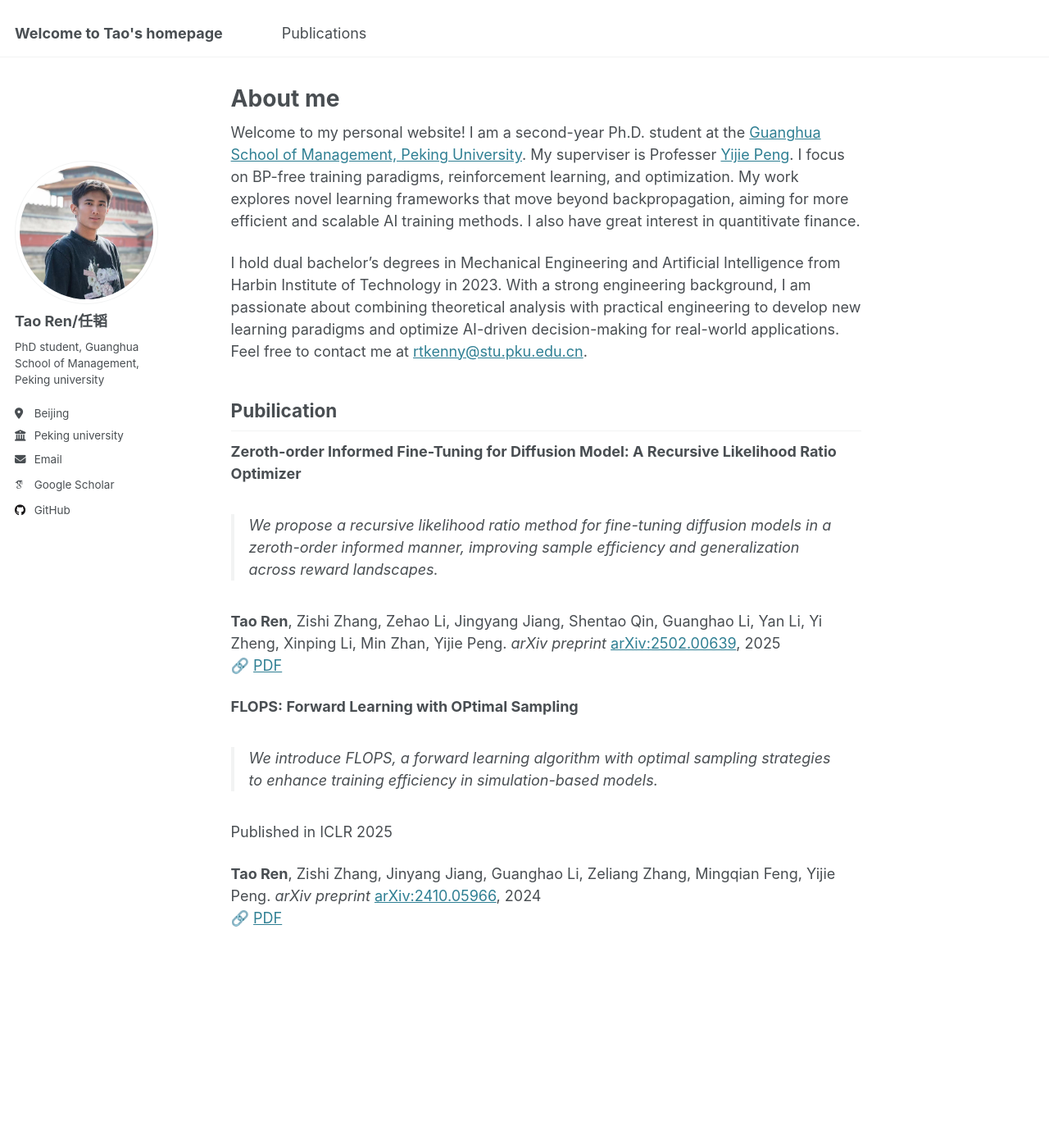
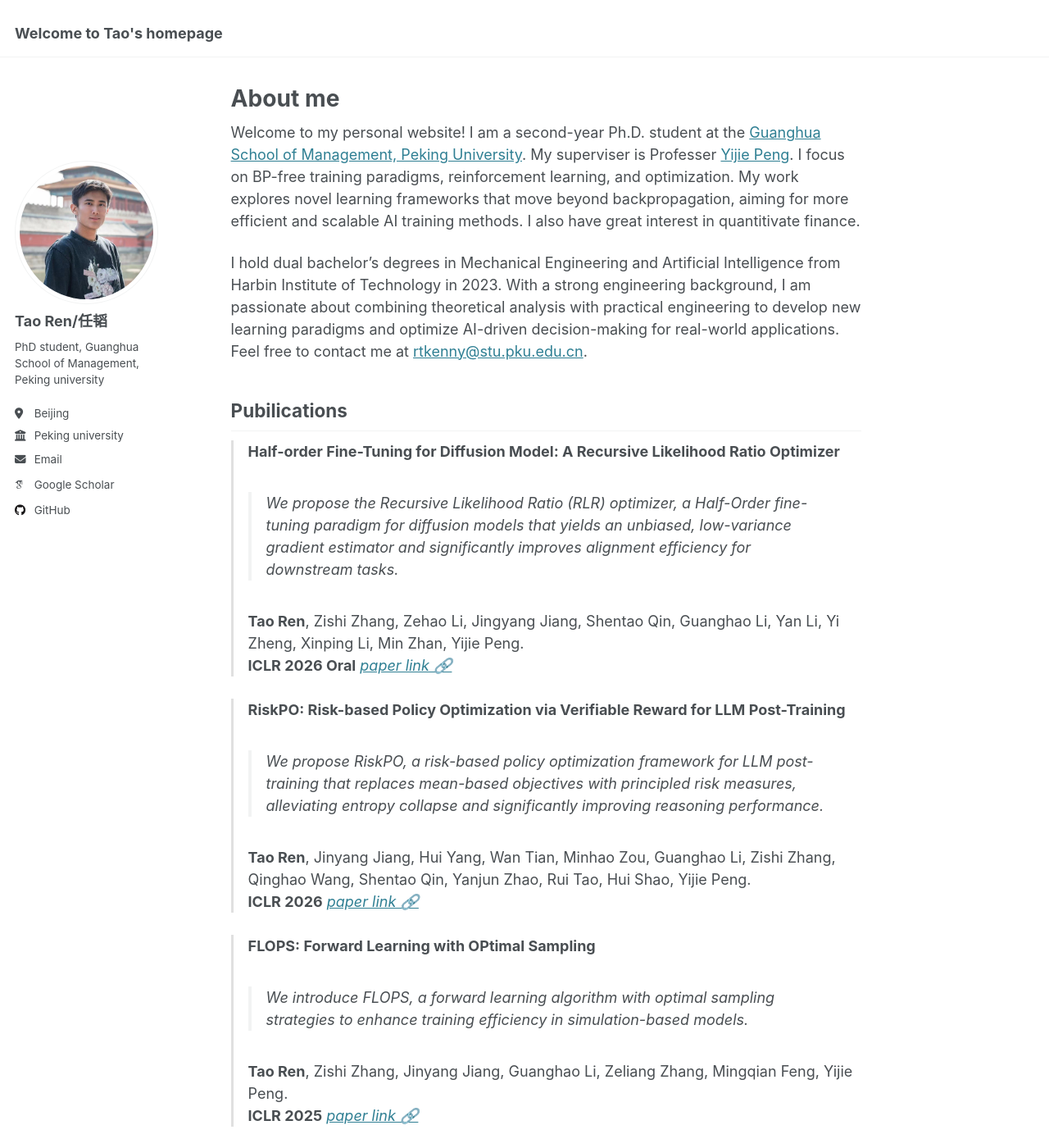
Before and after one commit to RTkenny/RTkenny.github.io, a Jekyll site: the page built from _pages/about.md, in a window 1280 px wide and 1400 px high. Shown: the whole window at 82% size. Built offline with Jekyll 4.4.1, drawn with Linux system fonts in a browser that asks for light colours; some web fonts are replaced; some of the changed text lies outside the part shown.

Commit message:
updata iclr

```diff
--- a/_data/navigation.yml
+++ b/_data/navigation.yml
@@ -5,8 +5,8 @@
 # prevent it from being included in the site.
 
 main:
-  - title: "Publications"
-    url: /publications/
+  # - title: "Publications"
+  #   url: /publications/
 
   # - title: "Talks"
   #   url: /talks/
--- a/_pages/about.md
+++ b/_pages/about.md
@@ -11,23 +11,54 @@ Welcome to my personal website! I am a second-year Ph.D. student at the [Guanghu
 
 I hold dual bachelor’s degrees in Mechanical Engineering and Artificial Intelligence from Harbin Institute of Technology in 2023. With a strong engineering background, I am passionate about combining theoretical analysis with practical engineering to develop new learning paradigms and optimize AI-driven decision-making for real-world applications. Feel free to contact me at [rtkenny@stu.pku.edu.cn](mailto:rtkenny@stu.pku.edu.cn).
 
-## Pubilication
+## Pubilications
 
-**Zeroth-order Informed Fine-Tuning for Diffusion Model: A Recursive Likelihood Ratio Optimizer**
-> We propose a recursive likelihood ratio method for fine-tuning diffusion models in a zeroth-order informed manner, improving sample efficiency and generalization across reward landscapes.
+<div class="about-pub-item" markdown="1">
+
+**Half-order Fine-Tuning for Diffusion Model: A Recursive Likelihood Ratio Optimizer**
+> We propose the Recursive Likelihood Ratio (RLR) optimizer, a Half-Order fine-tuning paradigm for diffusion models that yields an unbiased, low-variance gradient estimator and significantly improves alignment efficiency for downstream tasks.
 
 **Tao Ren**, Zishi Zhang, Zehao Li, Jingyang Jiang, Shentao Qin, Guanghao Li, Yan Li, Yi Zheng, Xinping Li, Min Zhan, Yijie Peng.
-*arXiv preprint* [arXiv:2502.00639](https://arxiv.org/abs/2502.00639), 2025
-🔗 [PDF](https://arxiv.org/pdf/2502.00639)
+**ICLR 2026 Oral** *[paper link 🔗](https://arxiv.org/abs/2502.00639)*
 
+</div>
 
+<div class="about-pub-item" markdown="1">
 
+**RiskPO: Risk-based Policy Optimization via Verifiable Reward for LLM Post-Training**
+> We propose RiskPO, a risk-based policy optimization framework for LLM post-training that replaces mean-based objectives with principled risk measures, alleviating entropy collapse and significantly improving reasoning performance.
+
+**Tao Ren**, Jinyang Jiang, Hui Yang, Wan Tian, Minhao Zou, Guanghao Li, Zishi Zhang, Qinghao Wang, Shentao Qin, Yanjun Zhao, Rui Tao, Hui Shao, Yijie Peng.
+**ICLR 2026** *[paper link 🔗](https://arxiv.org/abs/2510.00911)*
+
+</div>
+
+<div class="about-pub-item" markdown="1">
 
 **FLOPS: Forward Learning with OPtimal Sampling**
 > We introduce FLOPS, a forward learning algorithm with optimal sampling strategies to enhance training efficiency in simulation-based models.
 
-Published in ICLR 2025
+**Tao Ren**, Zishi Zhang, Jinyang Jiang, Guanghao Li, Zeliang Zhang, Mingqian Feng, Yijie Peng.
+**ICLR 2025** *[paper link 🔗](https://arxiv.org/abs/2410.05966)*
 
-**Tao Ren**, Zishi Zhang, Jinyang Jiang, Guanghao Li, Zeliang Zhang, Mingqian Feng, Yijie Peng.
-*arXiv preprint* [arXiv:2410.05966](https://arxiv.org/abs/2410.05966), 2024
-🔗 [PDF](https://arxiv.org/pdf/2410.05966)
+</div>
+
+<div class="about-pub-item" markdown="1">
+
+**Riskminer: Discovering Formulaic Alphas via Risk Seeking Monte Carlo Tree Search**
+> We propose Riskminer, an alpha-mining framework that formulates formulaic alpha discovery as a reward-dense MDP and solves it via risk-seeking Monte Carlo Tree Search, jointly improving exploration and the synergistic performance of alpha collections.
+
+**Tao Ren**, Ruihan Zhou, Jinyang Jiang, Jiafeng Liang, Qinghao Wang, Yijie Peng.
+**ICAIF 2024** *[paper link 🔗](https://dl.acm.org/doi/abs/10.1145/3677052.3698613)*
+
+</div>
+
+<div class="about-pub-item" markdown="1">
+
+**SCOUT: Teaching Pre-trained Language Models to Enhance Reasoning via Flow Chain-of-Thought**
+> We propose SCOUT, a lightweight Flow Chain-of-Thought fine-tuning framework that enables progressively deeper iterative reasoning in pre-trained language models without costly pretraining or manual CoT supervision.
+
+Guanghao Li, Wenhao Jiang, Mingfeng Chen, Yan Li, Hao Yu, Shuting Dong, **Tao Ren**, Ming Tang, Chun Yuan.
+**NeurIPS 2025** *[paper link 🔗](https://arxiv.org/abs/2505.24181)*
+
+</div>
--- /dev/null
+++ b/_sass/_custom.scss
@@ -0,0 +1,11 @@
+// Custom styles for Kenny's homepage
+
+.about-pub-item {
+  border-left: 3px solid #e0e0e0;
+  padding-left: 1rem;
+  margin-bottom: 1.5rem;
+}
+
+.about-pub-item:last-child {
+  margin-bottom: 0;
+}
--- a/assets/css/main.scss
+++ b/assets/css/main.scss
@@ -35,6 +35,8 @@
     "layout/archive",
     "layout/sidebar",
 
+    "custom",
+
     "vendor/font-awesome/fontawesome",
     "vendor/font-awesome/solid",
     "vendor/font-awesome/brands",
```
Also changed, not shown: 1 other file.
